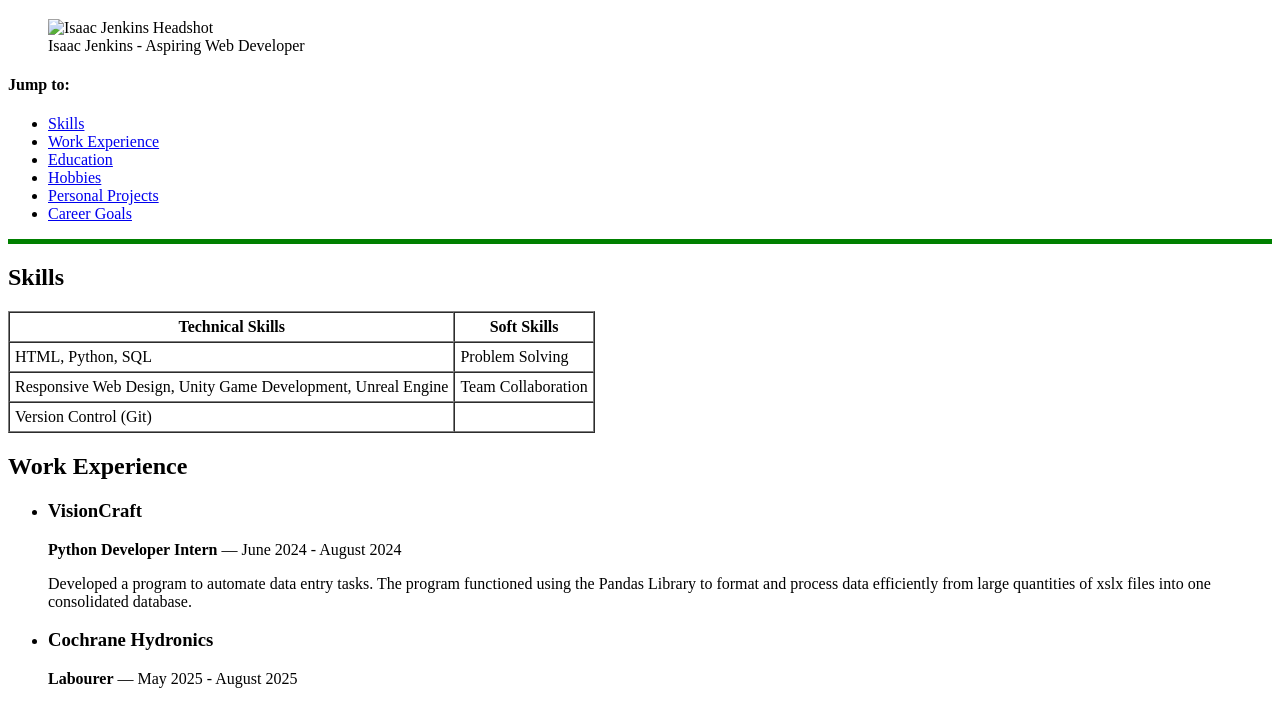
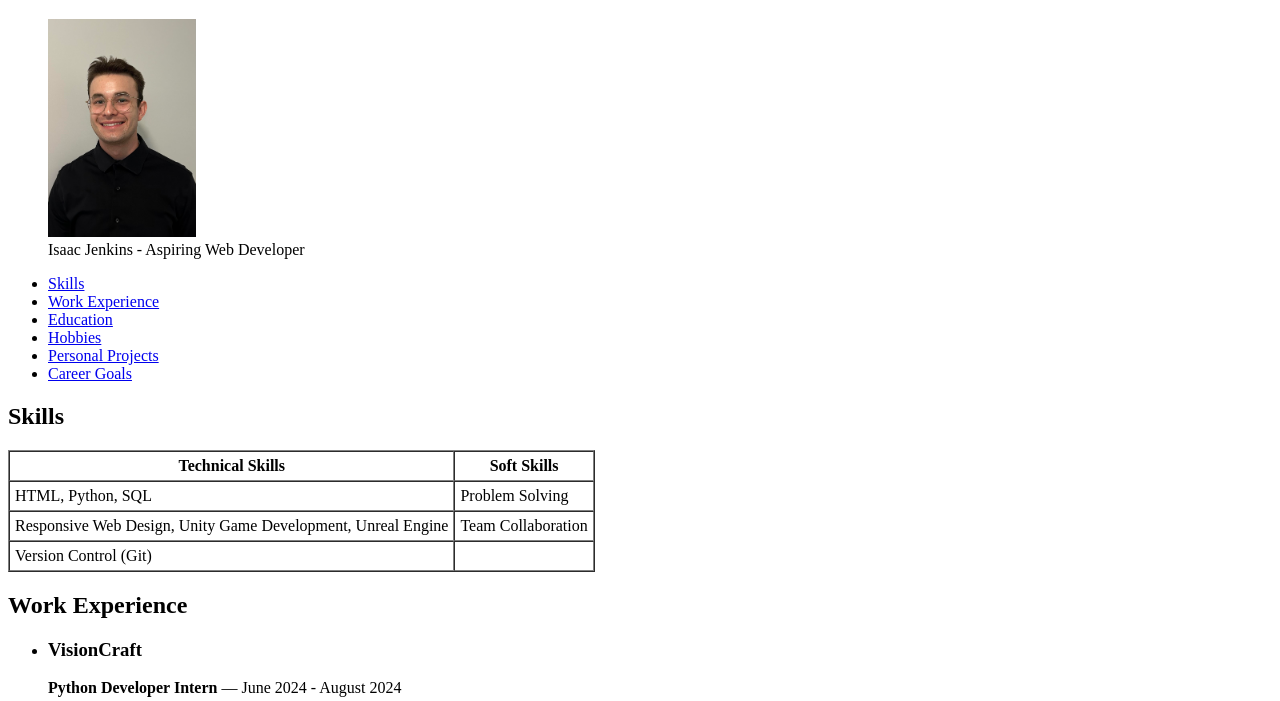
Before and after one commit to JenkIke/CPRG213, a plain HTML site: page Assignment1_IsaacJenkins/index.html in a window 1280 px wide. Shown: the part 61-762 px from the top of the page. Drawn offline with Linux system fonts and the light colour scheme.

Commit message:
assignment upload

```diff
--- a/Assignment1_IsaacJenkins/index.html
+++ b/Assignment1_IsaacJenkins/index.html
@@ -10,11 +10,11 @@
     <header>
         <h1>Isaac Jenkins</h1>
         <figure>
-            <img src="./img/headshot.png" alt="Isaac Jenkins Headshot" title="Isaac Jenkins" height="" width="">
+            <img src="./img/headshot.png" alt="Isaac Jenkins Headshot" title="Isaac Jenkins" height="218" width="148">
             <figcaption>Isaac Jenkins - Aspiring Web Developer</figcaption>
         </figure>
         <nav>
-            <h4>Jump to:</h4>
+            <h4 hidden>Directory:</h4>
             <ul>
                 <li><a href="#skills">Skills</a></li>
                 <li><a href="#work">Work Experience</a></li>
@@ -24,7 +24,6 @@
                 <li><a href="#career">Career Goals</a></li>
             </ul>
         </nav>
-        <hr color="green" size="5px">
     </header>
     <main>
         <section id="skills">
```
Also changed, not shown: Assignment1_IsaacJenkins/img/headshot.png (added), Assignment1_IsaacJenkins/outline/outline.png (added), Assignment1_IsaacJenkins/validation/validation.png (added).
